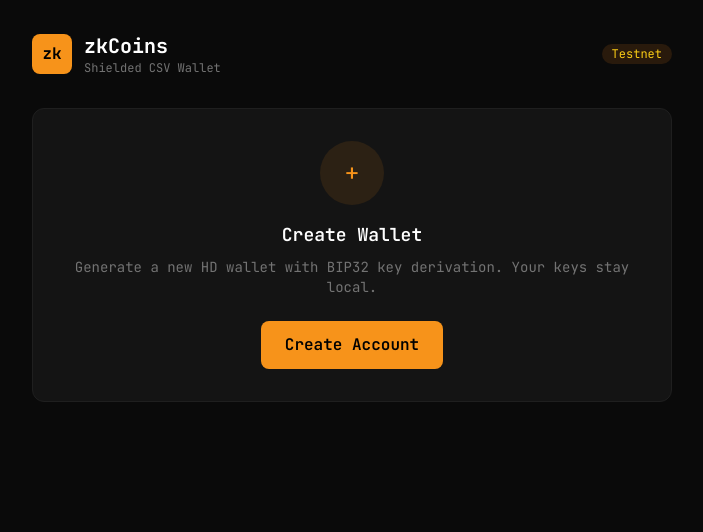
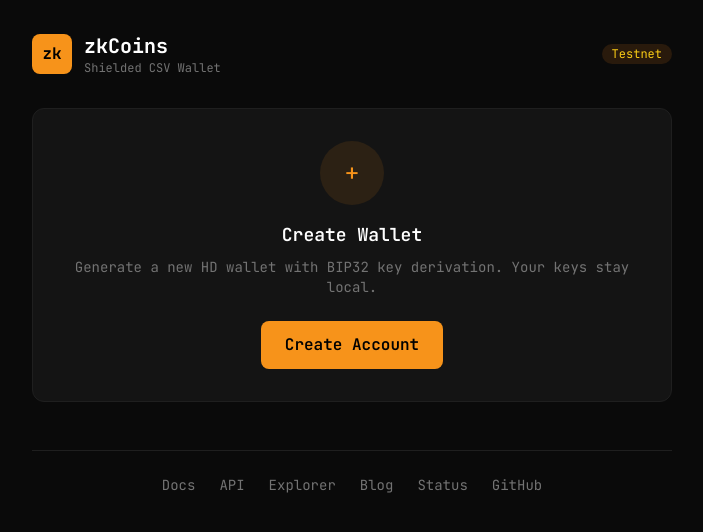
Before and after one commit to zk-coins/app, a Next.js app: page / in a window 1280 px wide. Shown: the top 532 px of the page, without its empty margins (288-991 px from the left). Built offline with nearby package versions, Linux system fonts and the light colour scheme; no server answers.

Commit message:
Add footer with subdomain links (#5)
* Expand README: live URLs, full stack table, project structure, open tasks

* Add footer with links to all zkCoins subdomains

Automatically shows DEV or PRD links based on hostname.
Links: Docs, API, Explorer, Blog, Status.

* Add GitHub link to footer

```diff
--- a/src/app/page.tsx
+++ b/src/app/page.tsx
@@ -1,6 +1,7 @@
 'use client';
 
 import { Header } from '@/components/Header';
+import { Footer } from '@/components/Footer';
 import { WalletCard } from '@/components/WalletCard';
 import { SendForm } from '@/components/SendForm';
 import { TransactionLog } from '@/components/TransactionLog';
@@ -21,6 +22,7 @@ export default function Home() {
           </>
         )}
       </div>
+      <Footer />
     </main>
   );
 }
--- /dev/null
+++ b/src/components/Footer.tsx
@@ -0,0 +1,48 @@
+'use client';
+
+const SHARED_LINKS = [{ label: 'GitHub', href: 'https://github.com/zk-coins' }];
+
+const PRD_LINKS = [
+  { label: 'Docs', href: 'https://docs.zkcoins.app' },
+  { label: 'API', href: 'https://api.zkcoins.app' },
+  { label: 'Explorer', href: 'https://explorer.zkcoins.app' },
+  { label: 'Blog', href: 'https://blog.zkcoins.app' },
+  { label: 'Status', href: 'https://status.zkcoins.app' },
+  ...SHARED_LINKS,
+];
+
+const DEV_LINKS = [
+  { label: 'Docs', href: 'https://dev-docs.zkcoins.app' },
+  { label: 'API', href: 'https://dev-api.zkcoins.app' },
+  { label: 'Explorer', href: 'https://dev-explorer.zkcoins.app' },
+  { label: 'Blog', href: 'https://dev-blog.zkcoins.app' },
+  { label: 'Status', href: 'https://dev-status.zkcoins.app' },
+  ...SHARED_LINKS,
+];
+
+function useLinks() {
+  if (typeof window === 'undefined') return PRD_LINKS;
+  return window.location.hostname.startsWith('dev') ? DEV_LINKS : PRD_LINKS;
+}
+
+export function Footer() {
+  const links = useLinks();
+
+  return (
+    <footer className="mt-12 border-t border-zkcoins-border pt-6 pb-8">
+      <nav className="flex flex-wrap justify-center gap-x-6 gap-y-2">
+        {links.map(({ label, href }) => (
+          <a
+            key={label}
+            href={href}
+            target="_blank"
+            rel="noopener noreferrer"
+            className="text-sm text-zkcoins-muted transition-colors hover:text-bitcoin"
+          >
+            {label}
+          </a>
+        ))}
+      </nav>
+    </footer>
+  );
+}
```
